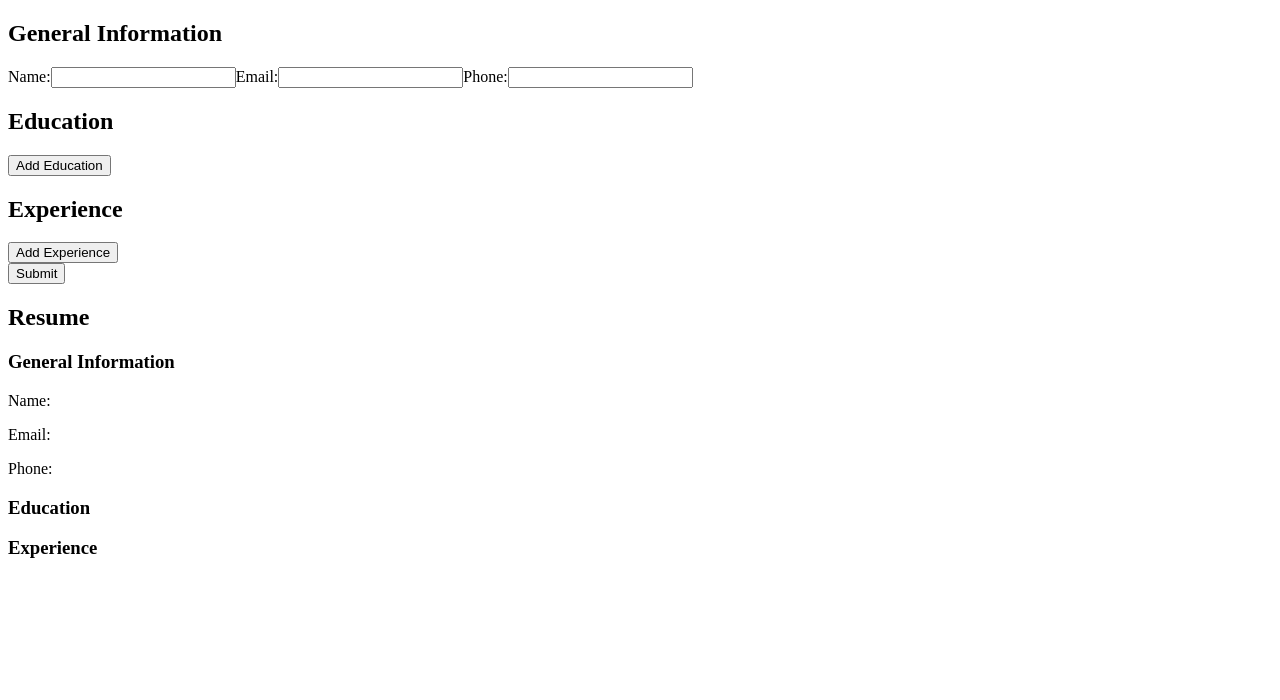
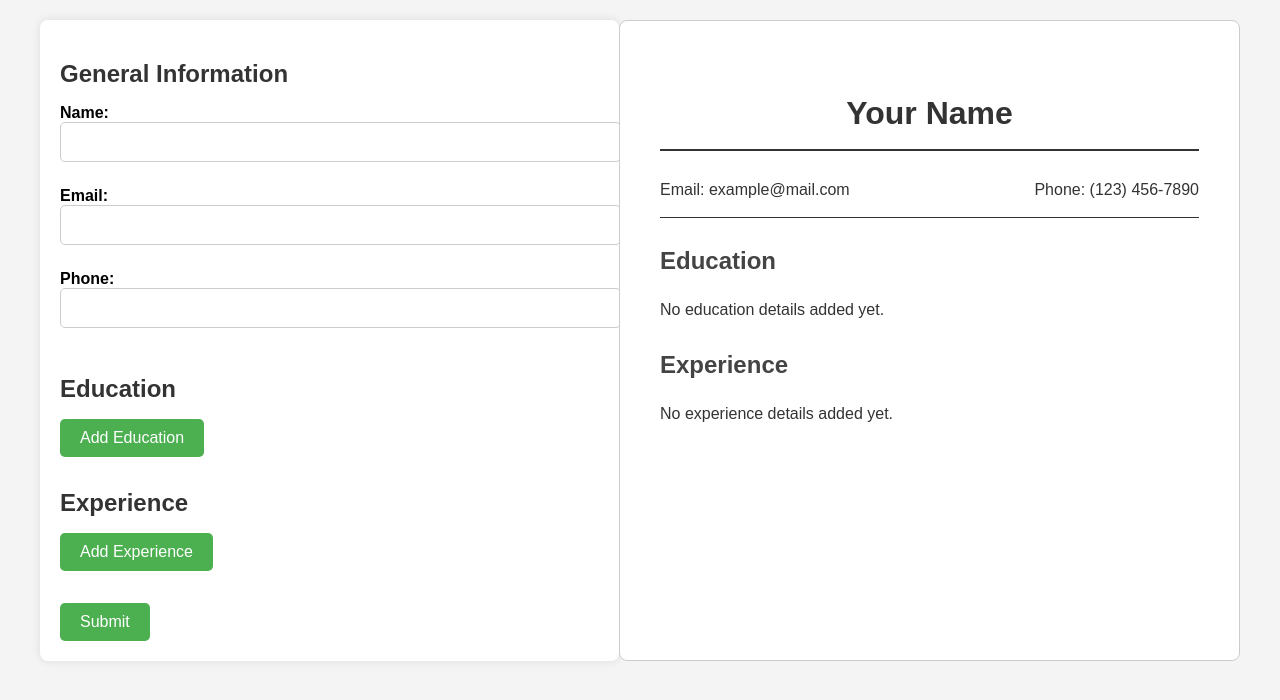
Before and after one commit to Samith-hegde/cv-application, a React (Vite) app: page / in a window 1280 px wide. Shown: the top 700 px of the page. Built offline with nearby package versions, Linux system fonts and the light colour scheme.

Commit message:
Add basic styling

```diff
--- /dev/null
+++ b/src/App.css
@@ -0,0 +1,147 @@
+/* General page styling */
+body {
+    font-family: Arial, sans-serif;
+    margin: 0;
+    padding: 0;
+    background-color: #f4f4f4;
+  }
+
+  h2 {
+    font-size: 1.5rem;
+    margin-bottom: 1rem;
+    color: #333;
+  }
+
+  h3 {
+    font-size: 1.25rem;
+    margin-bottom: 0.75rem;
+    color: #555;
+  }
+
+  /* Container that holds both form and resume */
+  .container {
+    display: flex;
+    justify-content: space-between;
+    padding: 20px;
+    max-width: 1200px;
+    margin: 0 auto;
+  }
+
+  .Form {
+    width: 45%;
+    padding: 20px;
+    background-color: #fff;
+    box-shadow: 0 0 10px rgba(0, 0, 0, 0.1);
+    border-radius: 8px;
+  }
+
+  .Resume {
+    width: 45%;
+    background-color: #fff;
+    padding: 40px;
+    border-radius: 8px;
+    box-shadow: none; /* Remove the box shadow here */
+    border: 1px solid #ccc; /* Border to make it look like a printed resume */
+    font-size: 1rem;
+    line-height: 1.6;
+    color: #333;
+  }
+
+  /* Resume specific styling */
+  .Resume h2 {
+    text-align: center;
+    font-size: 2rem;
+    margin-bottom: 10px;
+    color: #333;
+    border-bottom: 2px solid #333;
+    padding-bottom: 10px;
+  }
+
+  .Resume h3 {
+    font-size: 1.5rem;
+    margin-top: 1.5rem;
+    margin-bottom: 0.5rem;
+    color: #444;
+  }
+
+  .Resume-section {
+    margin-bottom: 20px;
+  }
+
+  .Resume p {
+    margin-bottom: 5px;
+  }
+
+  .Resume .contact-info {
+    display: flex;
+    justify-content: space-between;
+    border-bottom: 1px solid #333;
+    padding-bottom: 10px;
+    margin-bottom: 20px;
+  }
+
+
+  label {
+    display: block;
+    margin-bottom: 10px;
+    font-weight: bold;
+  }
+
+  input[type="text"],
+  input[type="email"],
+  input[type="date"],
+  textarea {
+    width: 100%;
+    padding: 10px;
+    margin-bottom: 15px;
+    border: 1px solid #ccc;
+    border-radius: 5px;
+    font-size: 1rem;
+  }
+
+  button {
+    padding: 10px 20px;
+    background-color: #4CAF50;
+    color: white;
+    border: none;
+    border-radius: 5px;
+    cursor: pointer;
+    font-size: 1rem;
+  }
+
+  button:hover {
+    background-color: #45a049;
+  }
+
+  button:disabled {
+    background-color: #ccc;
+    cursor: not-allowed;
+  }
+
+  button + button {
+    margin-left: 10px;
+  }
+
+  /* Form sections */
+  .GeneralInfoForm, .EducationForm, .ExperienceForm {
+    margin-bottom: 2rem;
+  }
+
+  /* Education and Experience fields layout */
+  .EducationActualForm, .ExperienceActualForm {
+    border-bottom: 1px solid #ccc;
+    padding-bottom: 10px;
+    margin-bottom: 15px;
+  }
+
+  /* Responsive styling */
+  @media (max-width: 768px) {
+    .container {
+      flex-direction: column;
+    }
+
+    .Form, .Resume {
+      width: 100%;
+      margin-bottom: 20px;
+    }
+  }
--- a/src/App.jsx
+++ b/src/App.jsx
@@ -5,7 +5,7 @@ import Education from './components/Education';
 import Experience from './components/Experience';
 import SubmitButton from './components/SubmitButton';
 import Resume from './components/Resume';
-
+import './App.css';
 
 function App() {
   const [resumeData, setResumeData] = useState({
--- a/src/components/Resume.jsx
+++ b/src/components/Resume.jsx
@@ -1,4 +1,4 @@
-import React, { useState } from 'react';
+/*import React, { useState } from 'react';
 
 function Resume({ data }) {
 
@@ -32,33 +32,53 @@ function Resume({ data }) {
     )
 };
 
+export default Resume;*/
+
+import React from 'react';
+
+function Resume({ data }) {
+
+  return (
+    <>
+      <h2>{data.generalInfo.name || "Your Name"}</h2>
+
+      <div className="contact-info">
+        <p>Email: {data.generalInfo.email || "example@mail.com"}</p>
+        <p>Phone: {data.generalInfo.phone || "(123) 456-7890"}</p>
+      </div>
+
+      <div className="Resume-section">
+        <h3>Education</h3>
+        {data.education.length > 0 ? (
+          data.education.map((edu, index) => (
+            <div key={index}>
+              <p><strong>{edu.school}</strong></p>
+              <p>Degree: {edu.degree}</p>
+              <p>{edu.startDate} - {edu.graduationDate}</p>
+            </div>
+          ))
+        ) : (
+          <p>No education details added yet.</p>
+        )}
+      </div>
+
+      <div className="Resume-section">
+        <h3>Experience</h3>
+        {data.experience.length > 0 ? (
+          data.experience.map((exp, index) => (
+            <div key={index}>
+              <p><strong>{exp.company}</strong></p>
+              <p>Position: {exp.position}</p>
+              <p>{exp.startDate} - {exp.endDate}</p>
+              <p>Responsibilities: {exp.responsibilities}</p>
+            </div>
+          ))
+        ) : (
+          <p>No experience details added yet.</p>
+        )}
+      </div>
+    </>
+  )
+};
+
 export default Resume;
-
-/*
-<div className="Resume">
-            <h2> Resume </h2>
-            <h3> General Information </h3>
-            <p> Name: {data.generalInfo.name} </p>
-            <p> Email: {data.generalInfo.email} </p>
-            <p> Phone: {data.generalInfo.phone} </p>
-            <h3> Education </h3>
-            {data.education.map((edu, index) => (
-                <div key={index}>
-                    <p> School: {edu.school} </p>
-                    <p> Degree: {edu.degree} </p>
-                    <p> Start Date: {edu.startDate} </p>
-                    <p> Graduation Date: {edu.graduationDate} </p>
-                </div>
-            ))}
-            <h3> Experience </h3>
-            {data.experience.map((exp, index) => (
-                <div key={index}>
-                    <p> Company: {exp.company} </p>
-                    <p> Position: {exp.position} </p>
-                    <p> Responsibilities: {exp.responsibilities} </p>
-                    <p> Start Date: {exp.startDate} </p>
-                    <p> End Date: {exp.endDate} </p>
-                </div>
-            ))}
-        </div>
-*/
```
